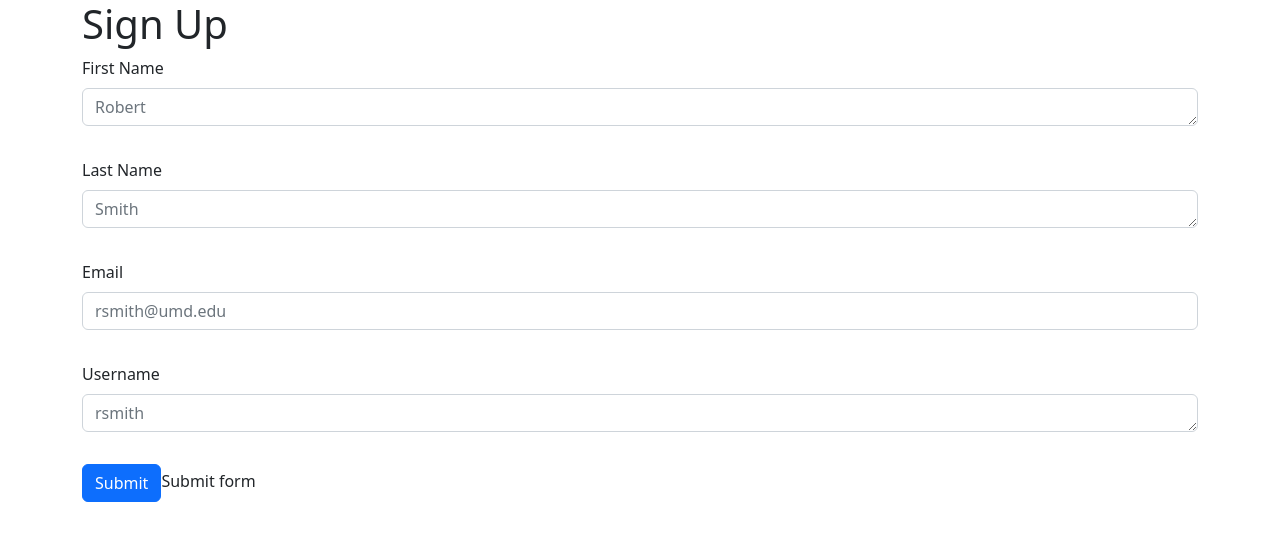
After one commit to mkaveney/helloWorld, a Flask app: page /contact in a window 1280 px wide. The commit adds this page. Shown: the top 541 px of the page. Run offline with Flask 3, Linux system fonts and the light colour scheme.

Commit message:
Initial push for contact.html

```diff
--- a/app.py
+++ b/app.py
@@ -1,4 +1,4 @@
-from flask import Flask, render_template
+from flask import Flask, render_template, request
 
 app = Flask(__name__)
 
@@ -7,11 +7,36 @@ app = Flask(__name__)
 def hello_world():  # put application's code here
     return 'Hello World from Michael Kaveney! I am adding my first code change.'
 
+
 @app.route('/hello')
 def hello():  # put application's code here
     return render_template('hello.html')
+
+
 @app.route('/about')
 def about():  # put application's code here
     return render_template('about.html')
+
+
+@app.route('/favorite-course')
+def favorite_course():
+    print('Subject: ')
+    print('course_number: ')
+
+    return render_template('favorite-course.html')
+
+
+@app.route('/contact', methods=['get', 'post'])
+def contact():
+    if request.method == 'POST:':
+        return render_template('contact.html', form_submitted=True)
+    else:
+        return render_template('contact.html')
+
+@app.route('/base')
+def base():
+    return render_template('base.html')
+
+
 if __name__ == '__main__':
     app.run()
--- /dev/null
+++ b/templates/base.html
@@ -0,0 +1,17 @@
+<!doctype html>
+<html lang="en">
+  <head>
+    <meta charset="utf-8">
+    <meta name="viewport" content="width=device-width, initial-scale=1">
+    <title>Bootstrap demo</title>
+    <link href="https://cdn.jsdelivr.net/npm/bootstrap@5.2.3/dist/css/bootstrap.min.css" rel="stylesheet" integrity="sha384-rbsA2VBKQhggwzxH7pPCaAqO46MgnOM80zW1RWuH61DGLwZJEdK2Kadq2F9CUG65" crossorigin="anonymous">
+  </head>
+  <body>
+<div class="container">
+    <h1>{% block page_head %}{% endblock %}</h1>
+
+    {% block page_content %}{% endblock %}
+</div>
+      <script src="https://cdn.jsdelivr.net/npm/bootstrap@5.2.3/dist/js/bootstrap.bundle.min.js" integrity="sha384-kenU1KFdBIe4zVF0s0G1M5b4hcpxyD9F7jL+jjXkk+Q2h455rYXK/7HAuoJl+0I4" crossorigin="anonymous"></script>
+</body>
+</html>
--- /dev/null
+++ b/templates/contact.html
@@ -0,0 +1,68 @@
+{% extends "base.html" %}
+
+{% block page_title %}Sign Up{% endblock %}
+
+{% block page_head %}Sign Up{% endblock %}
+
+{% block page_content %}
+
+  {% if form_submitted==true %}
+    <div class="mb-3">
+      <h2>Thanks for completing!</h2>
+    </div>
+      <div class="mb-3">
+      <p>First Name:</p>
+      </div>
+      <div class="mb-3">
+      <p>{{  request.form.get('first_name') }}</p>
+      </div>
+      <div class="mb-3">
+        <p>Last Name:</p>
+      </div>
+      <div class="mb-3">
+        <p>{{  request.form.get('last_name') }}</p>
+      </div>
+           <div class="mb-3">
+      <p>Email:</p>
+      </div>
+      <div class="mb-3">
+      <p>{{  request.form.get('email') }}</p>
+      </div>
+           <div class="mb-3">
+      <p>Username:</p>
+      </div>
+      <div class="mb-3">
+         <p>{{  request.form.get('username') }}</p>
+      </div>
+      </div>
+
+      {% else %}
+
+<form class="row g-3" action="{{ url_for('contact') }}" method="post">
+   <div class="mb-3">
+      <label for="exampleFormControlTextarea1" class="form-label">First Name</label>
+      <textarea class="form-control" id="exampleFormControlTextarea1" name="first_name" placeholder="Robert" rows="1"></textarea>
+    </div>
+
+    <div class="mb-3">
+      <label for="exampleFormControlTextarea1" class="form-label">Last Name</label>
+      <textarea class="form-control" id="exampleFormControlTextarea1" name="last_name" placeholder="Smith" rows="1"></textarea>
+    </div>
+
+   <div class="mb-3">
+      <label for="exampleFormControlInput1" class="form-label">Email</label>
+      <input type="email" class="form-control" id="exampleFormControlInput1" name="email" placeholder="rsmith@umd.edu">
+    </div>
+
+   <div class="mb-3">
+      <label for="exampleFormControlTextarea1" class="form-label">Username</label>
+      <textarea class="form-control" id="exampleFormControlTextarea1" name="username" placeholder="rsmith" rows="1"></textarea>
+    </div>
+
+  <div class="col-12">
+    <input class="btn btn-primary" type="submit">Submit form</input>
+  </div>
+</form>
+    {% endif %}
+
+{% endblock %}
```
Also changed, not shown: templates/favorite-course.html (added, +10 -0 lines), templates/hello.html (line endings or trailing spaces).
